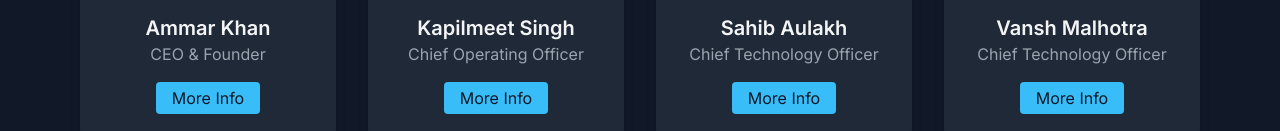
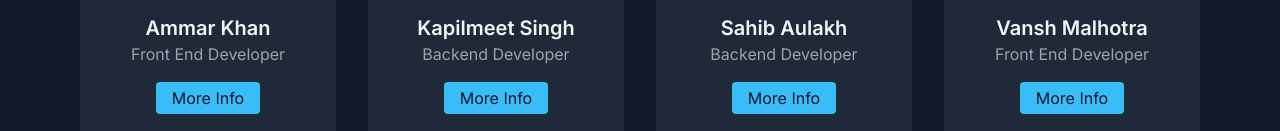
Before and after one commit to ksingh62/quick-incorp-app, a Next.js app: page /prototype/about in a window 1280 px wide. Shown: the part 542-673 px from the top of the page. Built offline with nearby package versions, Linux system fonts and the light colour scheme; no server answers.

Commit message:
Added title and brief description of team members

```diff
--- a/src/app/prototype/about/page.js
+++ b/src/app/prototype/about/page.js
@@ -4,27 +4,27 @@ import React, { useState } from 'react';
 const teamMembers = [
   {
     name: 'Ammar Khan',
-    title: 'CEO & Founder',
+    title: 'Front End Developer',
     imgSrc: '/pic-3.jpg',
-    description: ''
+    description: 'Ammar Khan is a skilled front end developer specializing in creating user-friendly interfaces with HTML, CSS, JavaScript, and React. His attention to detail and passion for innovation ensure our websites are both visually appealing and highly functional.'
   },
   {
     name: 'Kapilmeet Singh',
-    title: 'Chief Operating Officer',
+    title: 'Backend Developer',
     imgSrc: '/pic-2.jpg',
-    description: ''
+    description: 'Kapilmeet is an expert backend developer with proficiency in Node.js, Express, and MongoDB. His strong problem-solving skills and dedication to building robust, scalable systems ensure our applications run smoothly and efficiently. His technical expertise and commitment to excellence make him an indispensable part of our team.'
   },
   {
     name: 'Sahib Aulakh',
-    title: 'Chief Technology Officer',
+    title: 'Backend Developer',
     imgSrc: '/pic-1.jpg',
-    description: ''
+    description: 'Sahib is a highly skilled backend developer with expertise in Node.js, Express, and MongoDB. His focus on building secure, scalable, and efficient systems ensures our applications perform flawlessly. His dedication to quality and innovative solutions makes him a vital member of our team.'
   },
   {
     name: 'Vansh Malhotra',
-    title: 'Chief Technology Officer',
+    title: 'Front End Developer',
     imgSrc: '/pic-4.jpg',
-    description: ''
+    description: 'Vansh is a proficient front end developer with a talent for creating intuitive and engaging user interfaces using HTML, CSS, JavaScript, and React. His creativity and meticulous approach ensure that our websites not only look great but also provide an exceptional user experience.'
   },
 ];
 
```
